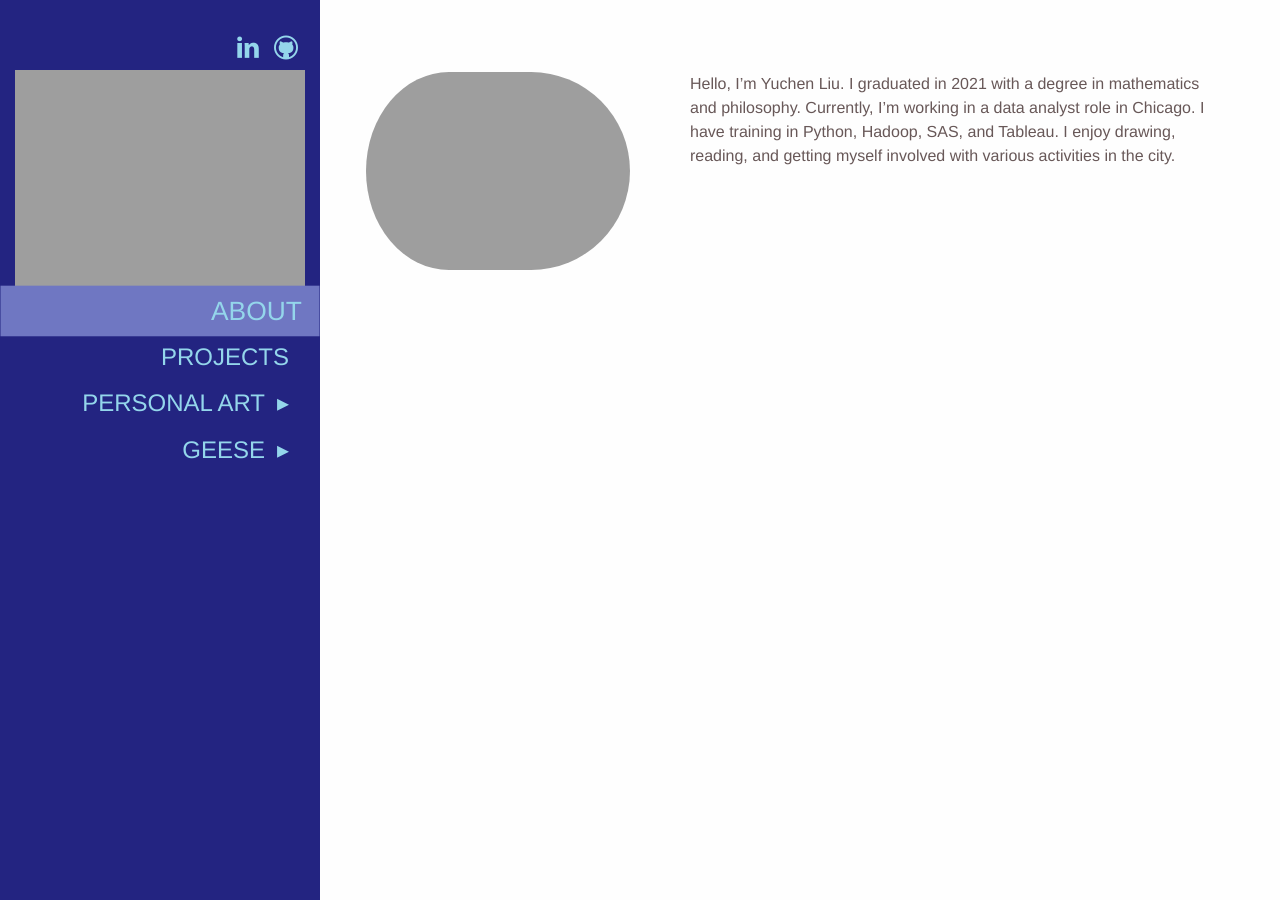
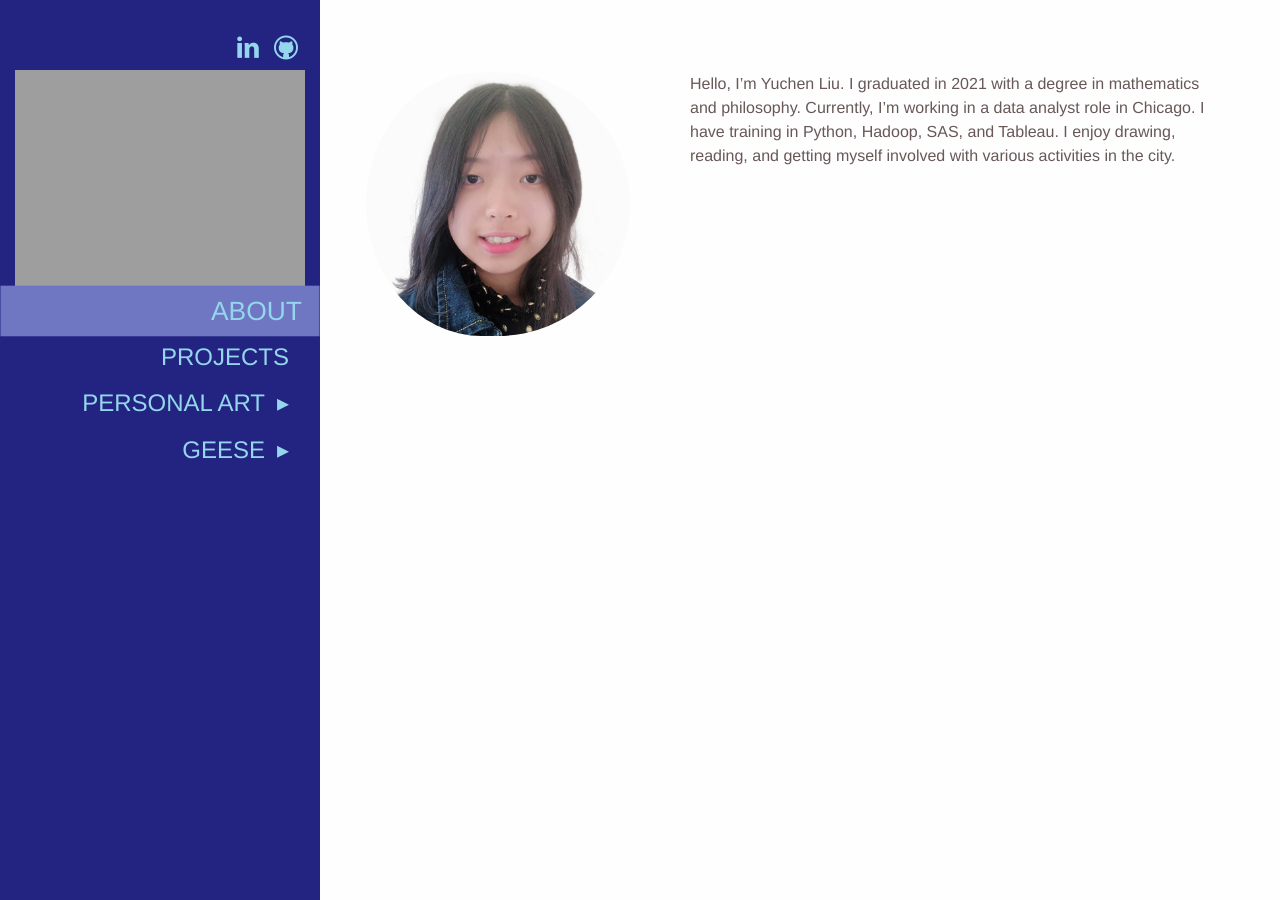
Before and after one commit to Ueur/ueur.github.io, a Jekyll site: the page built from _pages/about.md, in a window 1280 px wide. Built offline with Jekyll 4.4.1, drawn with Linux system fonts in a browser that asks for light colours.

Commit message:
my commit message

```diff
--- a/_pages/about.md
+++ b/_pages/about.md
@@ -1,7 +1,7 @@
 ---
 layout: about
 title: about
-logo: "images/posts/fashion_doker.png"
+logo: "images/head.jpg"
 permalink: "/about/"
 ---
 Hello, I'm Yuchen Liu. I graduated in 2021 with a degree in mathematics and philosophy. Currently, I'm working in a data analyst role in Chicago. I have training in Python, Hadoop, SAS, and Tableau. I enjoy drawing, reading, and getting myself involved with various activities in the city.
```
Also changed, not shown: images/head.jpg (added).
